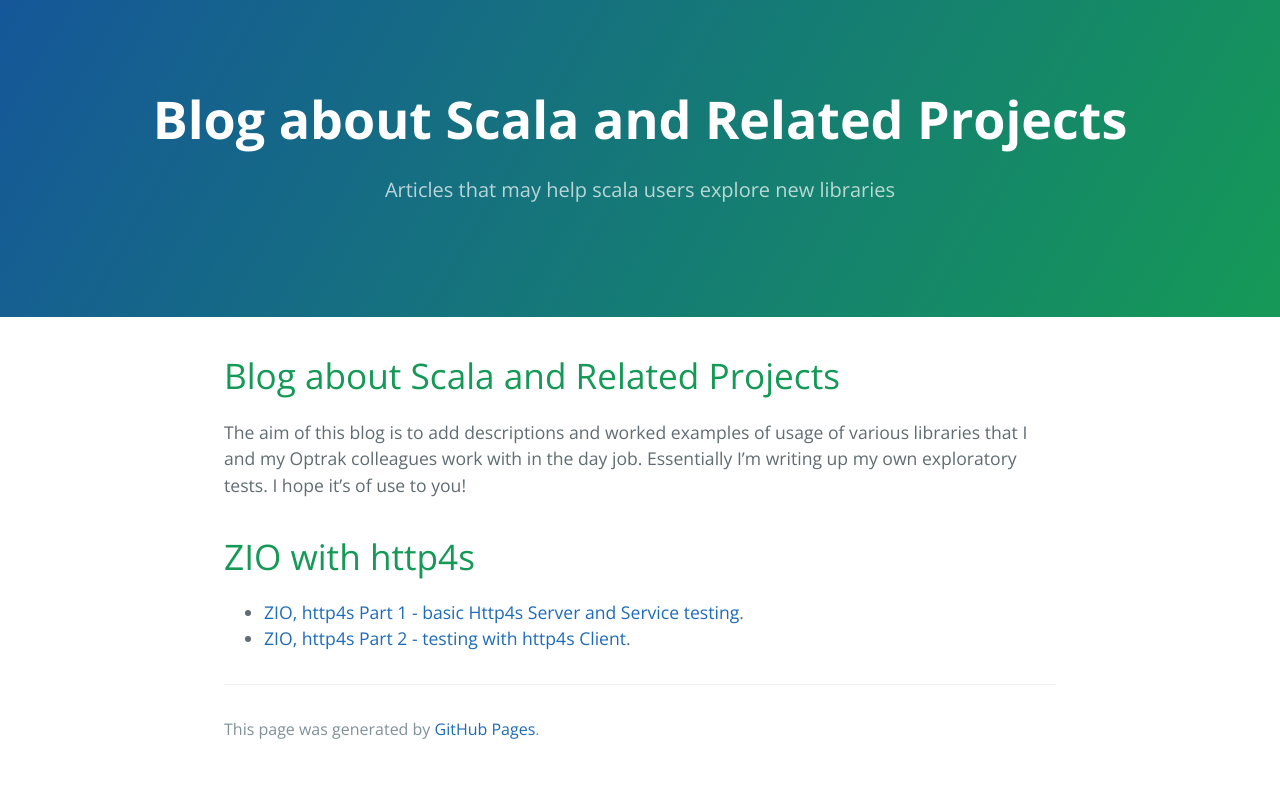
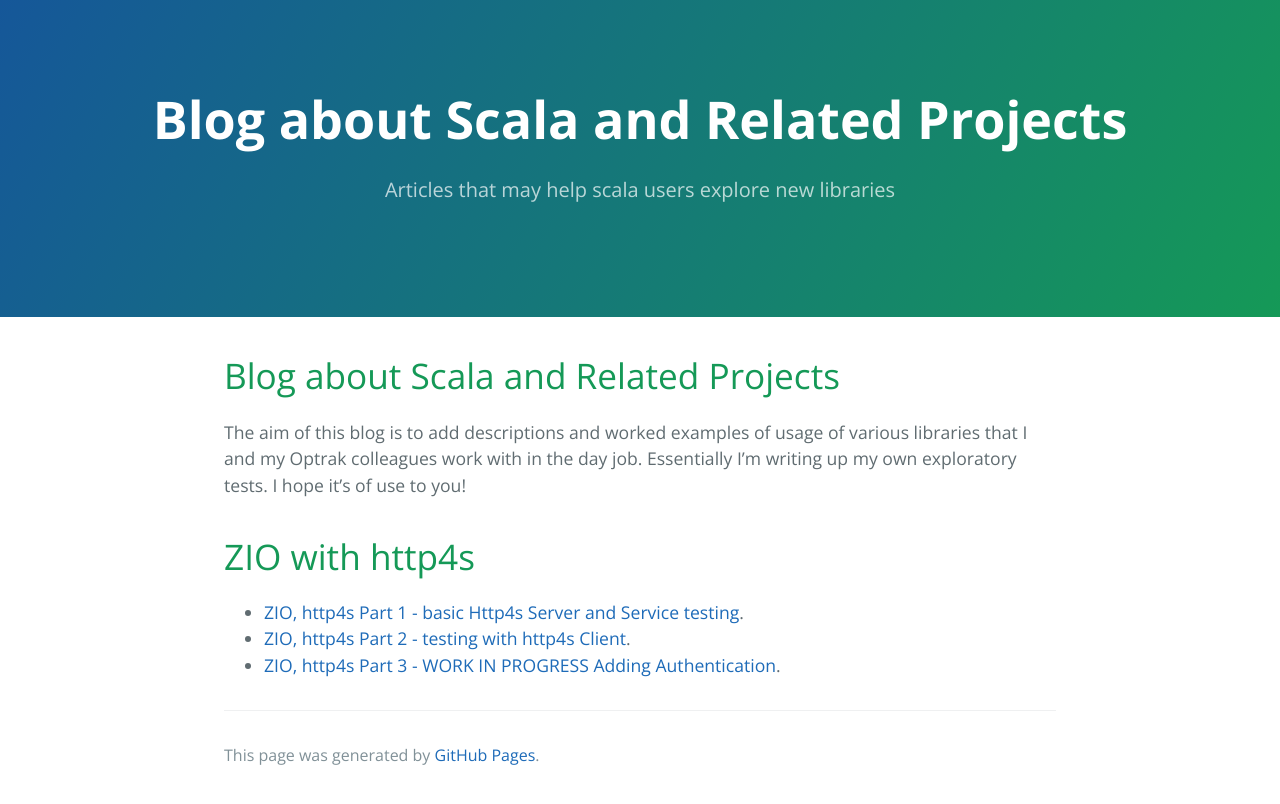
Before and after one commit to TimPigden/TimPigden.github.io, a Jekyll site: the page built from index.md, in a window 1280 px wide. Shown: the top 804 px of the page. Built offline with Jekyll 4.4.1, drawn with Linux system fonts in a browser that asks for light colours; our own code applies the rules of GitHub Pages for plain Markdown files.

Commit message:
updated idnex

```diff
--- a/index.md
+++ b/index.md
@@ -11,3 +11,4 @@ Essentially I'm writing up my own exploratory tests. I hope it's of use to you!
 # ZIO with http4s
 * [ZIO, http4s Part 1 - basic Http4s Server and Service testing](_pages/zio-http4s/zio-http4s-part1.md).
 * [ZIO, http4s Part 2 - testing with http4s Client](_pages/zio-http4s/zio-http4s-part2.md).
+* [ZIO, http4s Part 3 - WORK IN PROGRESS Adding Authentication](_pages/zio-http4s/zio-http4s-part3.md).
```
Also changed, not shown: _pages/zio-http4s/zio-http4s-part3.md (renamed from _pages/zio-http4s/wip-2019-09-24-zio-http4s-part2.md).
